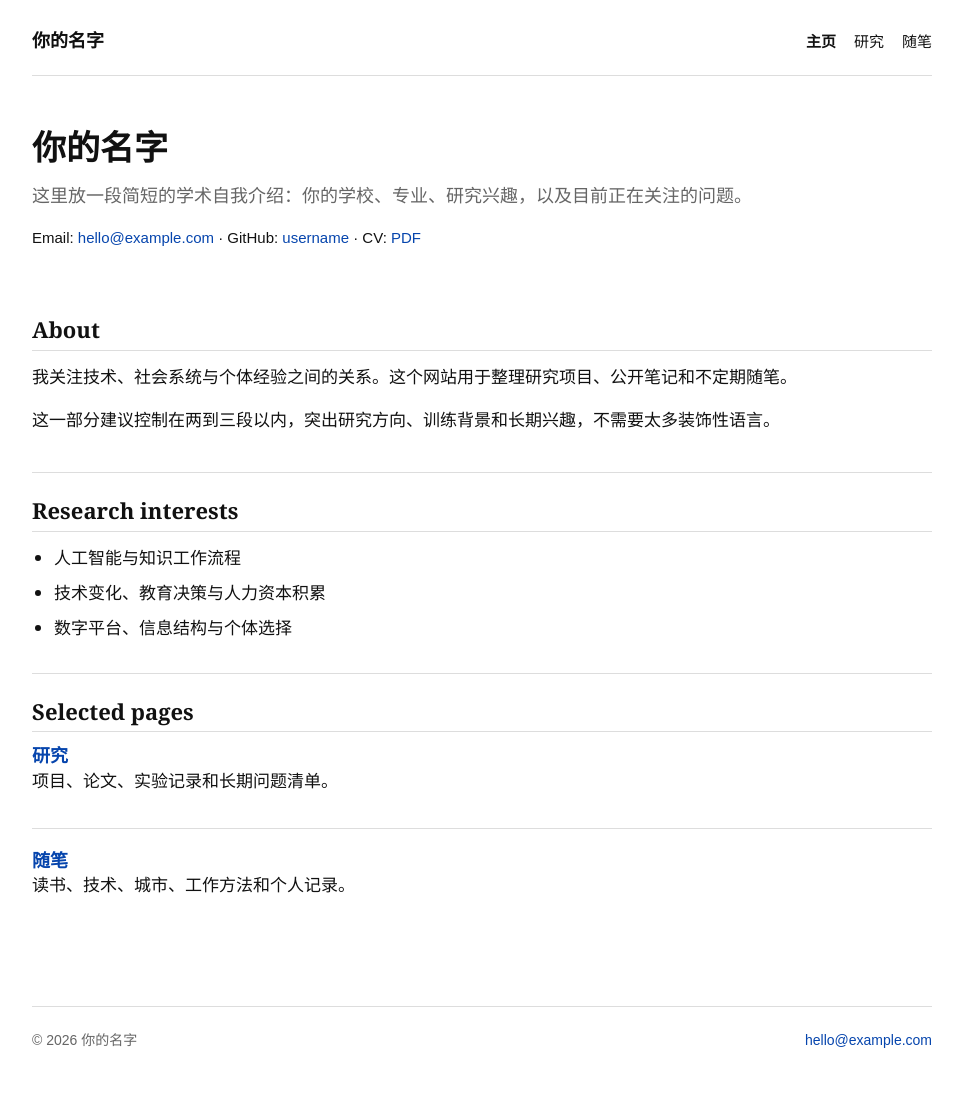
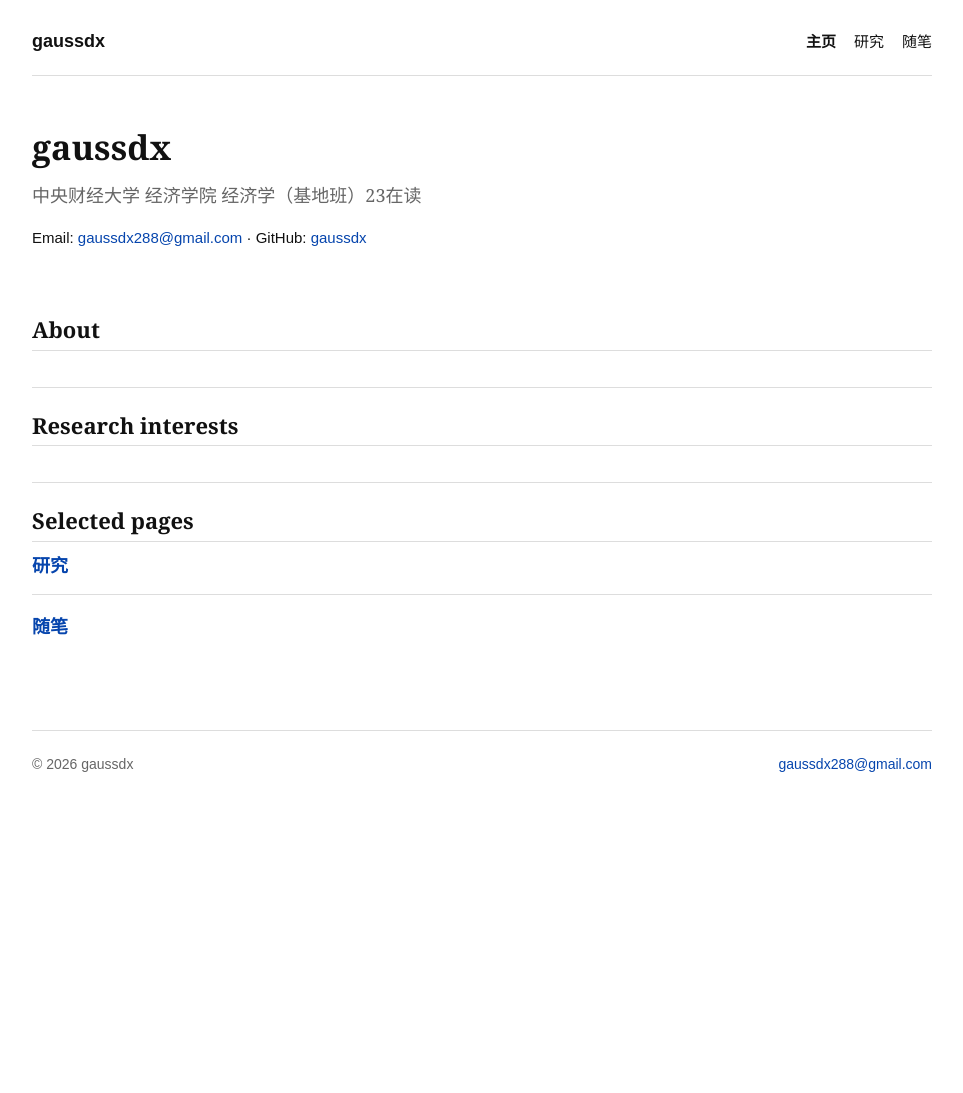
Before and after one commit to gaussdx/gaussdx.github.io, a website built with Vite: page index.html in a window 1280 px wide. Shown: the whole page, without its empty margins (158-1121 px from the left). After the commit the page ends 816 px from the top, so only its background shows below. Built offline with nearby package versions, Linux system fonts and the light colour scheme.

Commit message:
Update homepage academic profile content

```diff
--- a/index.html
+++ b/index.html
@@ -3,13 +3,13 @@
   <head>
     <meta charset="UTF-8" />
     <meta name="viewport" content="width=device-width, initial-scale=1.0" />
-    <meta name="description" content="个人学术网站：主页、研究与随笔。" />
-    <title>个人网站 | 主页</title>
+    <meta name="description" content="gaussdx 的个人学术网站：主页、研究与随笔。" />
+    <title>gaussdx | 主页</title>
     <link rel="stylesheet" href="/styles.css" />
   </head>
   <body>
     <header class="site-header">
-      <a class="brand" href="/" aria-label="回到主页">你的名字</a>
+      <a class="brand" href="/" aria-label="回到主页">gaussdx</a>
       <button class="nav-toggle" type="button" aria-expanded="false" aria-controls="site-nav">
         <span></span>
         <span></span>
@@ -24,52 +24,36 @@
 
     <main>
       <section class="intro">
-        <h1>你的名字</h1>
-        <p class="lead">
-          这里放一段简短的学术自我介绍：你的学校、专业、研究兴趣，以及目前正在关注的问题。
-        </p>
+        <h1>gaussdx</h1>
+        <p class="lead">中央财经大学 经济学院 经济学（基地班）23在读</p>
         <p class="contact-line">
-          Email: <a href="mailto:hello@example.com">hello@example.com</a> ·
-          GitHub: <a href="#">username</a> ·
-          CV: <a href="#">PDF</a>
+          Email: <a href="mailto:gaussdx288@gmail.com">gaussdx288@gmail.com</a> ·
+          GitHub: <a href="https://github.com/gaussdx">gaussdx</a>
         </p>
       </section>
 
       <section class="content-section">
         <h2>About</h2>
-        <p>
-          我关注技术、社会系统与个体经验之间的关系。这个网站用于整理研究项目、公开笔记和不定期随笔。
-        </p>
-        <p>
-          这一部分建议控制在两到三段以内，突出研究方向、训练背景和长期兴趣，不需要太多装饰性语言。
-        </p>
       </section>
 
       <section class="content-section">
         <h2>Research interests</h2>
-        <ul class="plain-list">
-          <li>人工智能与知识工作流程</li>
-          <li>技术变化、教育决策与人力资本积累</li>
-          <li>数字平台、信息结构与个体选择</li>
-        </ul>
       </section>
 
       <section class="content-section">
         <h2>Selected pages</h2>
         <article class="entry">
           <h3><a href="/research.html">研究</a></h3>
-          <p>项目、论文、实验记录和长期问题清单。</p>
         </article>
         <article class="entry">
           <h3><a href="/essays.html">随笔</a></h3>
-          <p>读书、技术、城市、工作方法和个人记录。</p>
         </article>
       </section>
     </main>
 
     <footer class="site-footer">
-      <span>© 2026 你的名字</span>
-      <a href="mailto:hello@example.com">hello@example.com</a>
+      <span>© 2026 gaussdx</span>
+      <a href="mailto:gaussdx288@gmail.com">gaussdx288@gmail.com</a>
     </footer>
 
     <script type="module" src="/script.js"></script>
```
